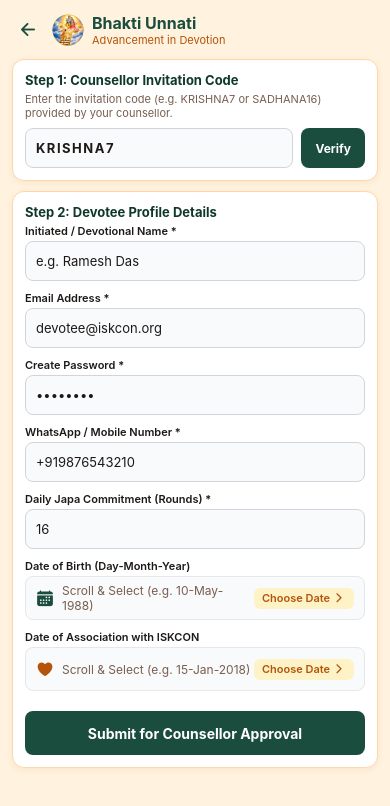
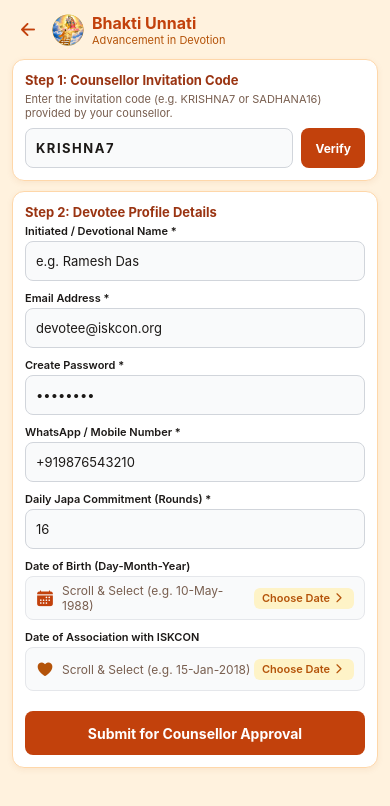
Before and after one commit to spiritual-quiz/iskcon-sadhana-tracker, a React Native app: screen /Register in a window 390 px wide. Shown: the top 806 px of the page. Built offline with nearby package versions, Linux system fonts and the light colour scheme; no server answers.

Commit message:
Replace thick green with thick saffron orange across header and primary elements

```diff
--- a/src/components/TimeSelectorModal.tsx
+++ b/src/components/TimeSelectorModal.tsx
@@ -256,7 +256,7 @@
     alignItems: 'center',
     marginBottom: 12,
     borderWidth: 1,
-    borderColor: 'rgba(27, 77, 62, 0.15)',
+    borderColor: 'rgba(194, 65, 12, 0.2)',
   },
   displaySub: {
     fontSize: 11,
--- a/src/constants/theme.ts
+++ b/src/constants/theme.ts
@@ -1,10 +1,10 @@
 export const THEME = {
   colors: {
-    // Primary Devotional Colors
-    primary: '#1B4D3E', // Sacred Forest Green
-    primaryDark: '#0F382A',
-    primaryLight: '#2C6B56',
-    primaryUltraLight: '#EBF4F0',
+    // Primary Devotional Colors (Thick Royal Saffron & Orange)
+    primary: '#C2410C', // Thick Sacred Saffron / Deep Orange
+    primaryDark: '#9A3412', // Rich Deep Saffron
+    primaryLight: '#EA580C', // Vibrant Saffron Orange
+    primaryUltraLight: '#FFEDD5', // Soft Saffron Peach
 
     // Sacred Gold & Saffron Accents
     gold: '#D4AF37', // Temple Gold
@@ -13,7 +13,7 @@
     goldAccent: '#FEF08A',
     saffron: '#EA580C', // Sacred Vedic Kesari Saffron
     saffronLight: '#FFEDD5',
-    saffronDark: '#C2410C',
+    saffronDark: '#9A3412',
 
     // Background & Surfaces (Sacred Saffron & Kesari Palette)
     background: '#FFF2DE', // Radiant Warm Saffron / Kesari Glow (Rich & Devotional)
@@ -43,7 +43,7 @@
     infoLight: '#EFF6FF',
 
     // Grades
-    gradeA: '#1B4D3E',
+    gradeA: '#C2410C', // Thick Royal Saffron
     gradeB: '#2563EB',
     gradeC: '#D97706',
     gradeD: '#EA580C',
--- a/src/screens/counselee/DailySadhanaScreen.tsx
+++ b/src/screens/counselee/DailySadhanaScreen.tsx
@@ -1074,7 +1074,7 @@
     paddingVertical: 3,
     borderRadius: 8,
     borderWidth: 1,
-    borderColor: 'rgba(27, 77, 62, 0.2)',
+    borderColor: 'rgba(194, 65, 12, 0.2)',
   },
   marksBadgeText: {
     fontSize: 11,
@@ -1191,7 +1191,7 @@
     padding: 8,
     marginTop: 8,
     borderWidth: 1,
-    borderColor: 'rgba(27, 77, 62, 0.15)',
+    borderColor: 'rgba(194, 65, 12, 0.2)',
   },
   restSummaryHeader: {
     flexDirection: 'row',
```
